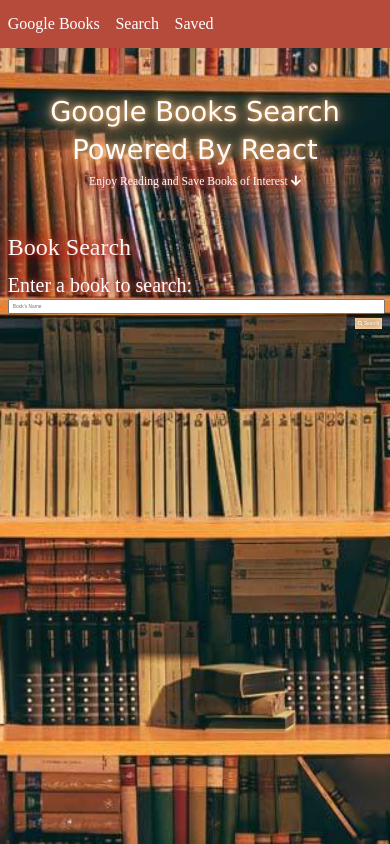
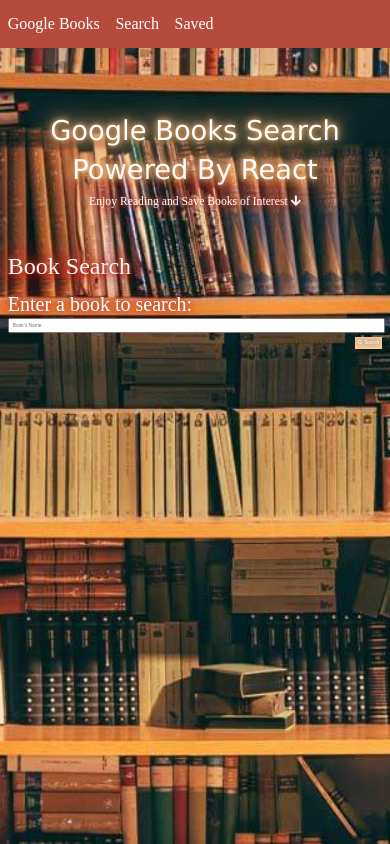
Before and after one commit to legendarybrij/google-books-search, a React (Create React App) app in the folder client/: page / in a window 390 px wide. Built offline with nearby package versions, Linux system fonts and the light colour scheme.

Commit message:
added media query max 530px

```diff
--- a/client/src/App.css
+++ b/client/src/App.css
@@ -197,7 +197,7 @@
 
 @media screen and (max-width: 530px) {
   header {
-    padding-top:25%;
+    padding-top:30%;
   }
 
   #searchContainer {
```
